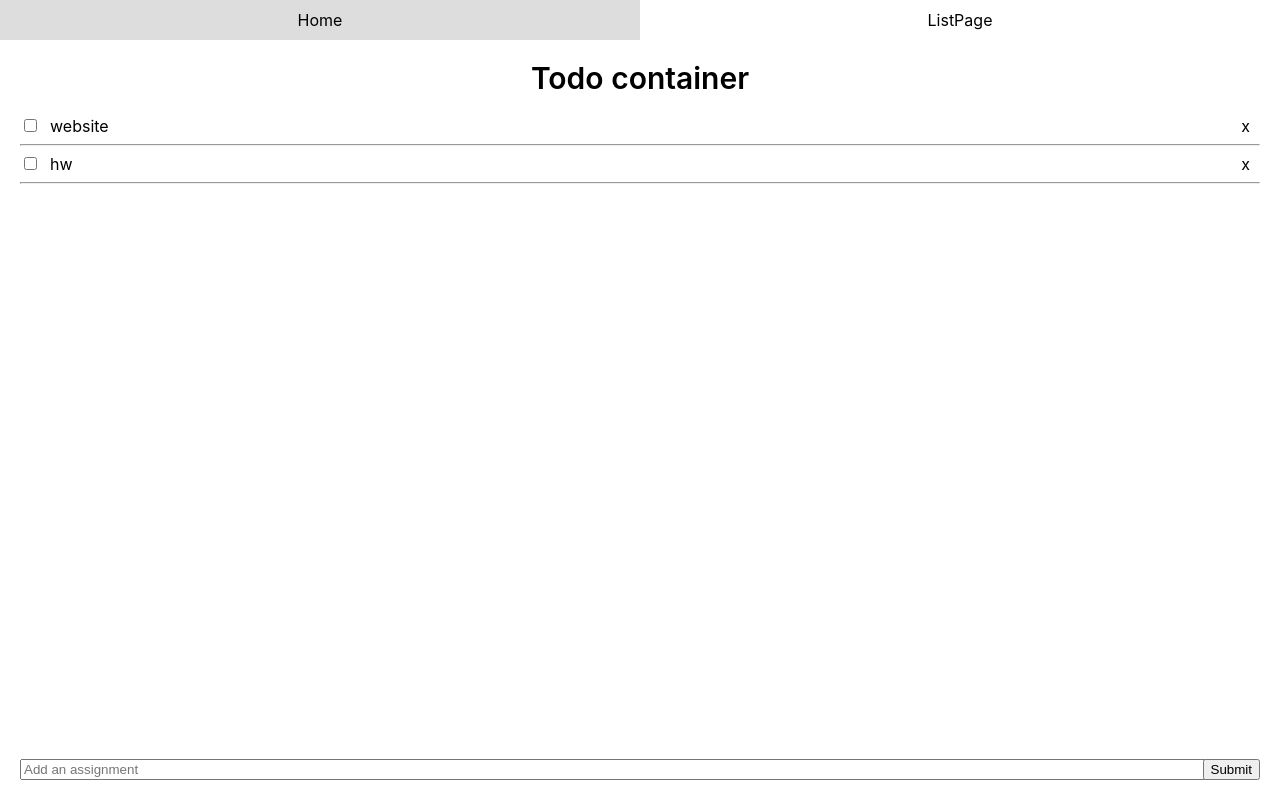
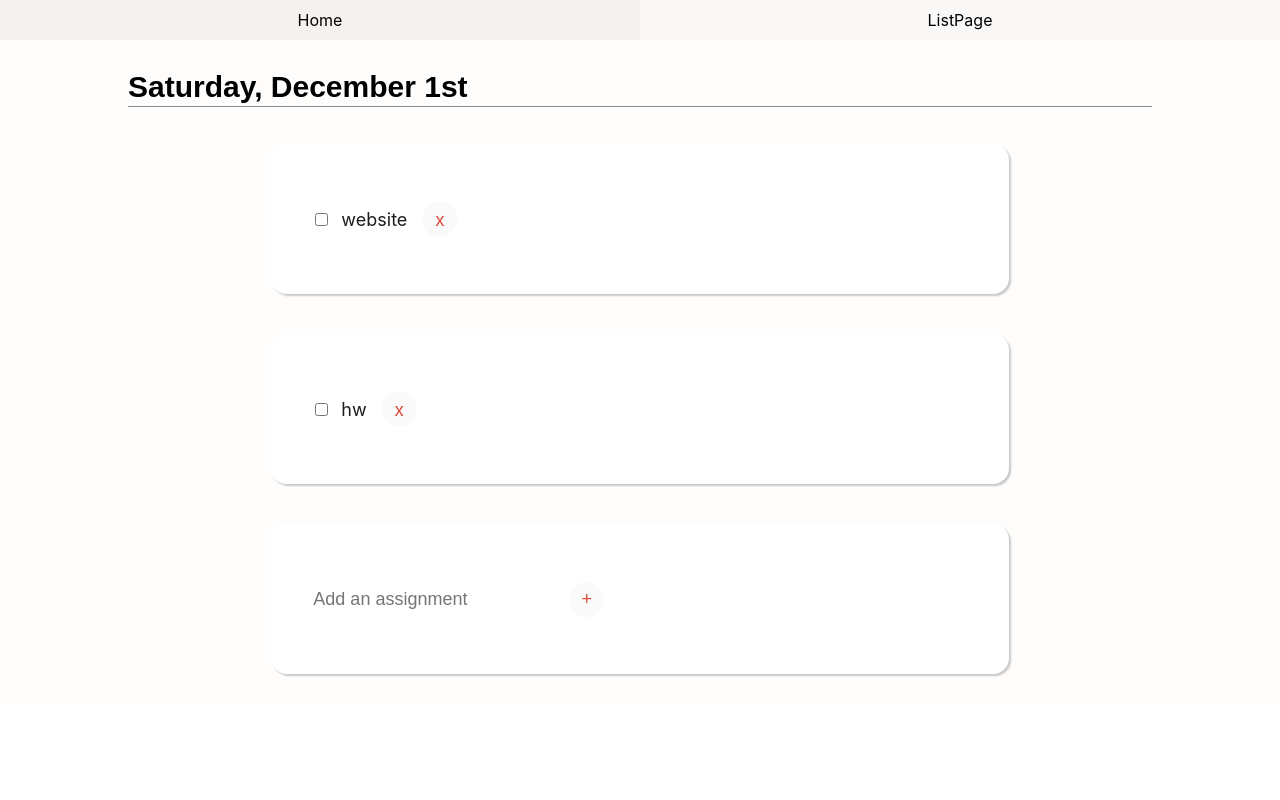
Before and after one commit to sathvik784/ToDoList, a React (Create React App) app: page /listpage in a window 1280 px wide. Built offline with nearby package versions, Linux system fonts and the light colour scheme.

Commit message:
Updated styling
changed adding tasks styling as well as general styling across the site

```diff
--- a/src/App.js
+++ b/src/App.js
@@ -3,15 +3,14 @@ import './styles/App.css';
 import Home from './components/Home';
 import { BrowserRouter as Router, Routes, Route } from 'react-router-dom';
 import TempNavbar from './components/TempNavbar';
-import ToDoContainer from './components/ListPageStuff/ToDoContainer';
-
+import ListPage from './components/ListPage';
 function App() {
   return (
     <Router>
       <TempNavbar />
       <Routes>
         <Route path='/' element={<Home />} />
-        <Route path='/listpage' element={<ToDoContainer />} />
+        <Route path='/listpage' element={<ListPage/>} />
       </Routes>
     </Router>
   );
--- a/src/components/ListPageStuff/AddToDo.js
+++ b/src/components/AddToDo.js
@@ -13,15 +13,13 @@ const AddToDo = ({addTodo}) => {
    }
 
    return (
-        <div>
+        <div className='taskCard'>
             <form onSubmit={handleSubmit}>
-                <input type='text' value={text}
+                <input id = "addTaskText" type='text' value={text}
                 onChange={(event)=>setText(event.target.value)}
                 placeholder='Add an assignment'
-                style={{position:'fixed', bottom: 20, width:'93%'}}/>
-
-
-                <input style={{position:'fixed', bottom: 20, right:20}} type='submit' />
+               />
+                <input id = "addTaskButton"type='submit' value={"+"} />
             </form>
         </div>
    );
--- a/src/components/Home.js
+++ b/src/components/Home.js
@@ -3,13 +3,12 @@ import '../styles/App.css';
 import benefitsInfo from './benefitsInfo';
 import HomePageList from './HomePageList';
 import gif from './HomePageGif';
+import '../styles/Home.css'
 
 function Home() {
   return (
     <div className="App">
       <header className="App-header">
-        <img src={gif} className="notes-logo" alt="notes" />
-
         <h1 id='title'>
           To-Do List
         </h1>
--- /dev/null
+++ b/src/components/ListPage.js
@@ -0,0 +1,18 @@
+import React from "react";
+import ToDoContainer from "./ToDoContainer";
+import '../styles/ToDoComponent.css'
+
+const ListPage = ()=>{
+return(
+<div className="App">
+    <div className="spacingcontainer">
+   <h1 className="listDay"> Saturday, December 1st</h1>
+    <ToDoContainer/>
+     </div>
+     </div>
+
+    )
+
+}
+
+export default ListPage
--- a/src/components/ListPageStuff/ToDoComponent.js
+++ b/src/components/ToDoComponent.js
@@ -1,18 +1,18 @@
 import React from "react";
+import  '../styles/ToDoComponent.css'
+
 
 const ToDoComponent = ({event,removeTodo, checkEvent}) => {
 
     return(
-        <div>
+
+        <div className= 'taskCard' >
             <input type="checkbox" style={{cursor:"pointer"}} onChange={()=>{checkEvent(event.id)}} checked={event.done}/>
             <span style={{ margin: 10 }}>{event.assignment}</span>
-            <span
-            style={{position:"fixed", right:30, cursor:"pointer"}}
-            onClick={()=>{removeTodo(event.id)}}>
-                x</span>
-            <hr />
-
-
+            <span className="deleteCard"
+            style={{ cursor:"pointer"}}
+            onClick={()=>{removeTodo(event.id)}}>x
+            </span>
         </div>
     );
 }
--- a/src/components/ListPageStuff/ToDoContainer.js
+++ b/src/components/ToDoContainer.js
@@ -42,8 +42,7 @@ const ToDoContainer = () => {
     }
 
     return(
-        <div style={{ margin: 20 }}>
-            <h1 align='center'>Todo container</h1>
+        <div className='container'>
             {todos.map(todo => (
                 <ToDoComponent key={todo.id} event={todo} removeTodo={handleRemoveTodo} checkEvent={handleCheckTodo} />
                 )
--- a/src/components/benefitsInfo.js
+++ b/src/components/benefitsInfo.js
@@ -1,13 +1,13 @@
 const benefitsInfo = [
     {
-      "id": 1,
+      "id": "benefit1",
       "header": "Different styles for different people",
       "info": "Everyone is different, and our to-do list allows you to choose how you format your to-do list. From calendar styled, to list-styled, have your pick!"
     },
 
     {
-      "id": 2,
-      "header": "Sample Header",
+      "id": "benefit2",
+      "header": "Sample header",
       "info": "Sample info"
     }
 ]
--- a/src/styles/App.css
+++ b/src/styles/App.css
@@ -1,5 +1,7 @@
 .App {
   text-align: center;
+  background-color: #fefdfc ;
+  font-family: 'Poppins' , sans-serif;
 }
 
 .App-logo, img {
@@ -9,7 +11,6 @@
 }
 
 .App-header {
-  background-color: white;
   min-height: 100vh;
   display: flex;
   flex-direction: column;
@@ -17,20 +18,26 @@
   justify-content: center;
   font-size: calc(10px + 2vmin);
   color: black;
+  margin-top: 20px
+
 }
 
 #title {
   position: relative;
   top: -50px;
-  font-size: 110px;
+  font-size: 80px;
+  font-weight: 540;
+  font-family: "Graphik Web", "Helvetica Neue", Helvetica, Arial, sans-serif;
 }
 
 #login-button {
   position: relative;
   top: -60px;
-  min-width: 100px;
-  height: 50px;
-  font-size: 30px;
+  min-width: 130px;
+  height: 55px;
+  font-size: 27px;
+  padding: 5px;
+
 }
 
 #blurb {
@@ -38,4 +45,20 @@
   top: -25px;
   font-size: smaller;
   text-wrap: balance;
+  font-weight: normal;
 }
+
+.listDay{
+  text-align: left;
+  position: relative;
+}
+.listDay::after{
+content: '';
+color: #272727;
+width: 100%;
+height: 1px;
+background: #8b8a8a;
+position: absolute;
+left: 0;
+bottom: -3px;
+}
--- /dev/null
+++ b/src/styles/Home.css
@@ -0,0 +1,12 @@
+#login-button{
+ background-color: rgb(222, 72, 58);
+ color: #FFFFFF;
+ align-items: center;
+border-radius: 10px;
+border-color: #FFFFFF;
+box-shadow: none;
+}
+
+#h1{
+ font-size: 20px;
+}
--- a/src/styles/TempNavbar.css
+++ b/src/styles/TempNavbar.css
@@ -1,13 +1,16 @@
 nav {
     background-color: white;
+
     overflow: hidden;
     position: sticky;
     top: 0px;
     z-index: 1;
+    height: 40px
 
 }
 
 nav ul {
+  background-color: #faf8f7;
   list-style-type: none;
   display: flex;
 align-items: center;
@@ -15,25 +18,35 @@ justify-content: space-around;
 text-wrap: nowrap;
 flex-wrap: wrap;
 flex-direction: row;
-height: 1;
-margin: 0% 0% 0% ;
+height: 100%;
+margin: 0;
 padding: 0%;
 }
 
 nav ul li {
  display: inline-block;
-padding: 10px 20px;
 text-align: center;
 flex: 1;
+height: 40px;
+position: relative
+
 }
 
 
 nav ul li a {
   color: black;
   text-decoration: none;
-}
+  height: 100%;
+  width: 100%;
+  position: absolute;
+  top:0;
+  left:0;
+  display: flex;
+  align-items: center;
+  justify-content: center;
+ }
 
 nav ul li:hover {
-  background-color: #ddd;
+  background-color: #f4f1ef;
   color: black;
 }
--- a/src/styles/ToDoComponent.css
+++ b/src/styles/ToDoComponent.css
@@ -2,3 +2,73 @@
     position: fixed;
     text-align: right;
 }
+
+.taskCard{
+    display: flex;
+    font-family: SF Pro Text,Helvetica Neue,sans-serif;
+    font-size: large;
+    box-sizing: border-box;
+    padding: 40px 40px;
+    box-shadow: 2px 2px 2px rgba(0,0,0,.21);
+    border-radius: 16px;
+    width: 80%;
+    margin-bottom: 40px;
+    height: 150px;
+    align-items: center;
+    background-color: white;
+}
+
+.container {
+    display: flex;
+    text-align: left;
+    position: relative;
+    transition: 0.3s;
+    width: 90%;
+    padding: 0 5%;
+    color: #1d1d1f;
+    top: 20px;
+    flex-direction: column;
+    align-items: center;
+}
+
+.deleteCard{
+    display: flex;
+    align-items: center;
+    justify-content: center;
+    border: none;
+    border-radius: 50%;
+    height: 34px;
+    width: 35px;
+    margin-left: 5px;
+    background-color: rgba(230, 229, 229, 0.211);
+    color: #dc4c3e;
+    font-size: normal;
+    padding: 1px 0px;
+
+}
+.spacingcontainer{
+    padding: 10px 10%;
+}
+
+#addTaskText{
+    border: none;
+    border-color: white;
+    font-size: large;
+    margin-right: 17px;
+}
+#addTaskText:focus{
+    outline: none;
+}
+#addTaskButton{
+    border-radius: 50%;
+    border: none;
+    height: 35px;
+    width: 35px;
+    margin-left: 5px;
+    background-color:rgba(230, 229, 229, 0.211);
+    color: #dc4c3e;
+    font-size: large;
+}
+#addTaskButton:hover{
+    background-color: #e0dede;
+}
```
